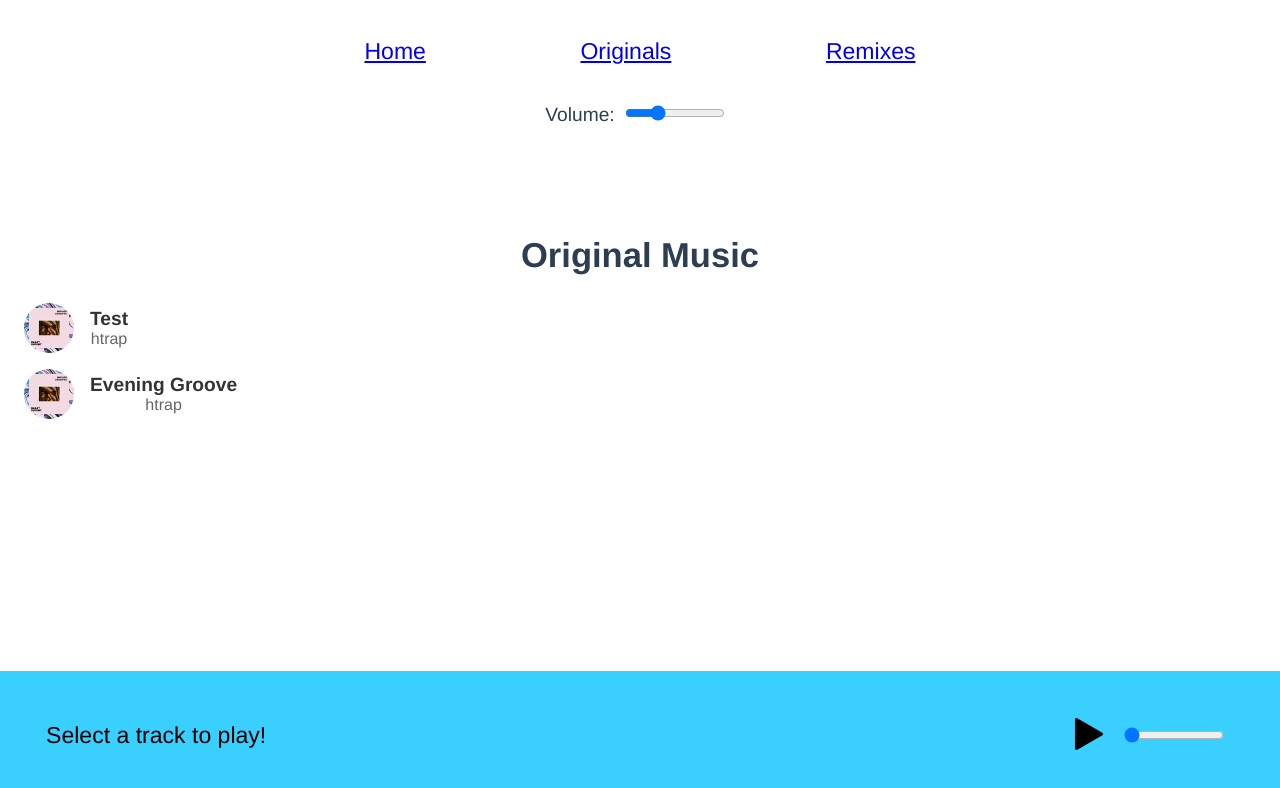
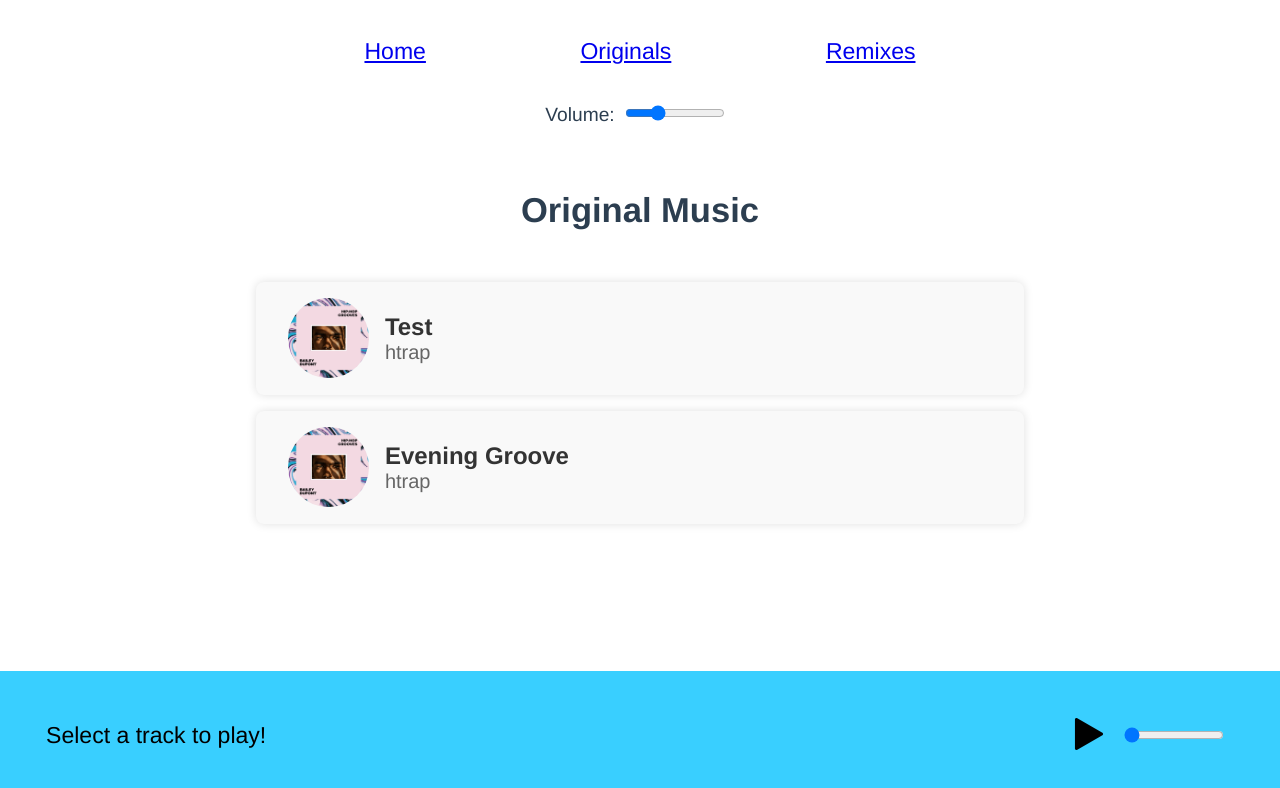
Before and after one commit to partheus/music, a Vue app: page /originals in a window 1280 px wide. Shown: the top 788 px of the page. Built offline with nearby package versions, Linux system fonts and the light colour scheme.

Commit message:
Fix tracklist styles

```diff
--- a/src/views/OriginalMusic.vue
+++ b/src/views/OriginalMusic.vue
@@ -1,7 +1,7 @@
 <template>
   <div class="original-music">
     <h2>Original Music</h2>
-    <ul>
+    <ul class="track-list">
       <li v-for="track in tracks" :key="track.id" @click="selectTrack(track)" class="track-item">
         <div class="track-info">
           <img :src="track.cover" :alt="`${track.title} cover`" class="track-cover">
@@ -38,26 +38,35 @@ export default {
 </script>
 
 <style scoped>
-.original-music {
-  padding: 1rem;
-}
-ul {
+.track-list {
   list-style: none;
-  padding: 0;
+  padding: 1em;
+  margin: 20px auto; /* Adjust top and bottom margins as needed */
+  height: 40vh; /* Adjust based on the desired fraction of the viewport height */
+  overflow-y: auto; /* Show scrollbar only when necessary */
+
+  @media (min-width: 768px) {
+    max-width: 60vw; /* Adjust based on the desired width */
+  }
 }
 .track-item {
   display: flex;
   align-items: center;
-  margin-bottom: 1rem;
+  margin-bottom: 1em;
   cursor: pointer;
-  transition: background-color 0.3s ease;
+  transition: all 0.3s ease;
+  background: #f9f9f9;
+  box-shadow: 0 0 10px rgba(0, 0, 0, 0.124);
+  padding: 1em 2em;
+  border-radius: 0.5em;
+  font-size: 70%;
 }
 .track-item:hover {
-  background-color: #f0f0f0;
+  box-shadow: 0 0 10px rgba(0, 0, 0, 0.32);
 }
 .track-cover {
-  width: 50px;
-  height: 50px;
+  width: 5em;
+  height: 5em;
   object-fit: cover;
   margin-right: 1rem;
   border-radius: 50%;
@@ -69,10 +78,17 @@ ul {
 .track-details h3 {
   margin: 0;
   color: #333;
-  font-size: 1.2rem;
+  font-weight: bold;
+
+  @media (min-width: 768px) {
+    font-size: 1.5rem;
+  }
 }
 .track-details p {
   margin: 0;
   color: #666;
-  font-size: 1rem;
+  font-size: 1.25rem;
+}
+.track-details{
+  text-align: left;
 }</style>
```
